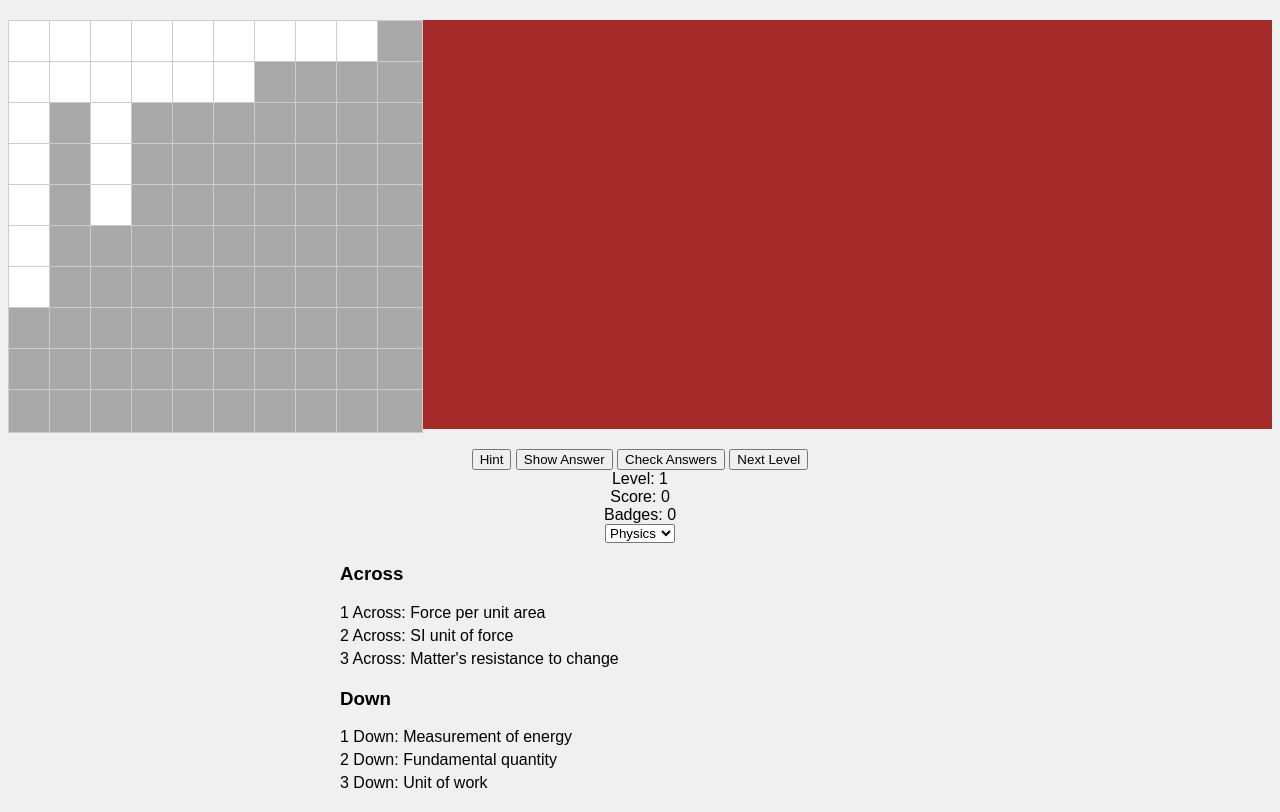
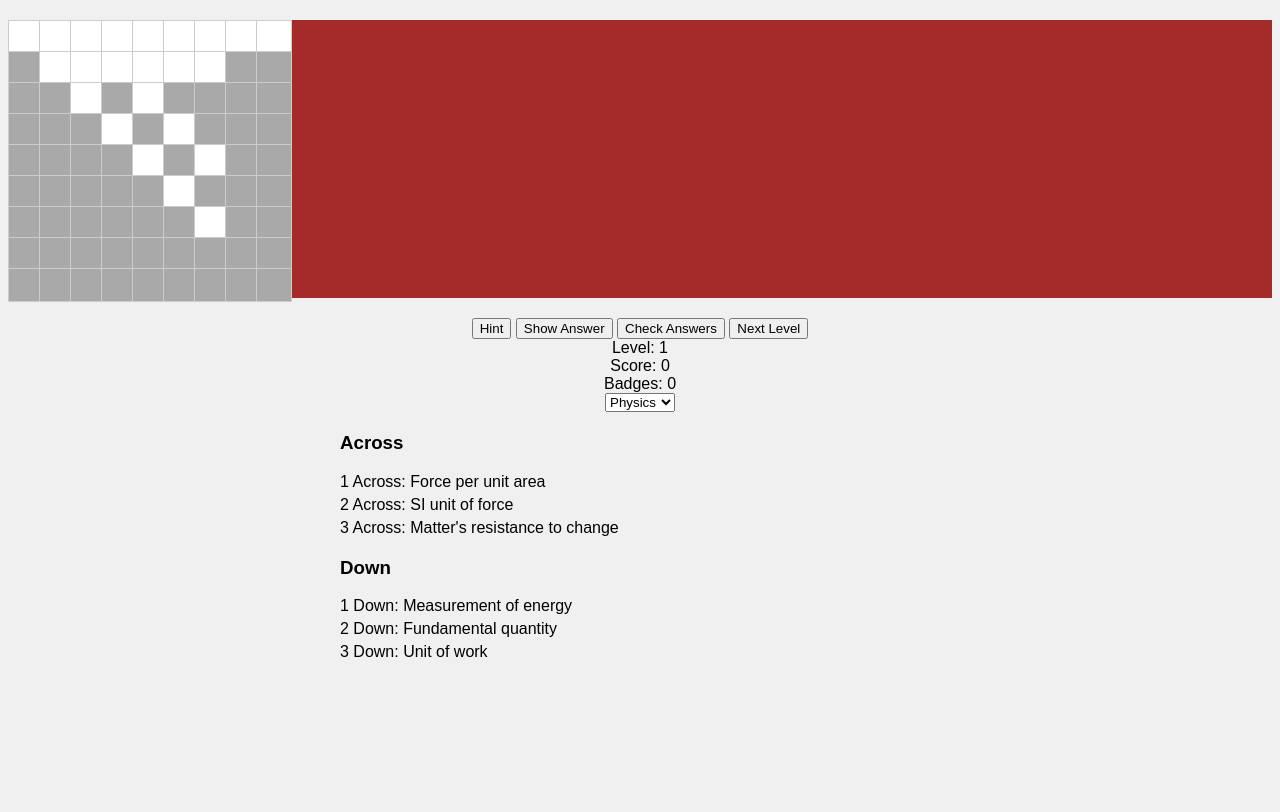
Before and after one commit to Jeffrey-Wonder06/AI, a plain HTML site: page index.html in a window 1280 px wide. Drawn offline with Linux system fonts and the light colour scheme.

Commit message:
Update index.html

```diff
--- a/index.html
+++ b/index.html
@@ -11,17 +11,15 @@
         }
         #crossword {
             display: grid;
-            grid-template-columns: repeat(10, 40px); /* Larger board */
-            grid-template-rows: repeat(10, 40px); /* Larger board */
             gap: 1px;
             background-color: brown;
             margin: 20px auto;
         }
         #crossword input {
-            width: 40px;
-            height: 40px;
+            width: 30px;
+            height: 30px;
             text-align: center;
-            font-size: 18px;
+            font-size: 16px;
             border: 1px solid #ccc;
             background-color: darkgrey;
         }
@@ -153,21 +151,29 @@
             const crossword = document.getElementById('crossword');
             crossword.innerHTML = ''; // Clear existing grid
 
-            // Determine grid size (10x10 for larger board)
-            const gridSize = 10;
+            // Determine grid size based on the crossword data
+            const size = getMaxGridSize();
+            crossword.style.gridTemplateColumns = `repeat(${size}, 30px)`;
+            crossword.style.gridTemplateRows = `repeat(${size}, 30px)`;
 
             // Create grid cells
-            for (let i = 0; i < gridSize; i++) {
-                for (let j = 0; j < gridSize; j++) {
-                    const cell = document.createElement('input');
-                    cell.type = 'text';
-                    cell.maxLength = 1;
-                    crossword.appendChild(cell);
-                }
+            for (let i = 0; i < size * size; i++) {
+                const cell = document.createElement('input');
+                cell.type = 'text';
+                cell.maxLength = 1;
+                crossword.appendChild(cell);
             }
 
             placeWords();
             displayClues();
+        }
+
+        function getMaxGridSize() {
+            const words = Object.values(crosswordData[currentTopic].clues.across)
+                .concat(Object.values(crosswordData[currentTopic].clues.down));
+            const maxX = Math.max(...words.map(word => word.position[0] + word.answer.length));
+            const maxY = Math.max(...words.map(word => word.position[1] + word.answer.length));
+            return Math.max(maxX, maxY);
         }
 
         function placeWords() {
```
